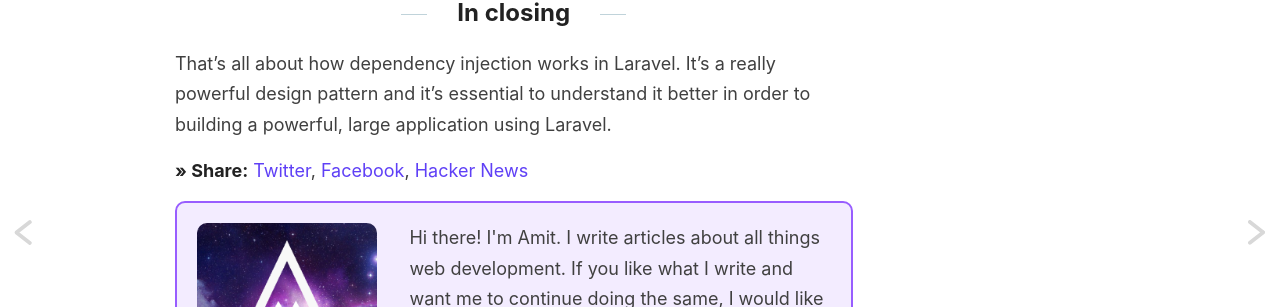
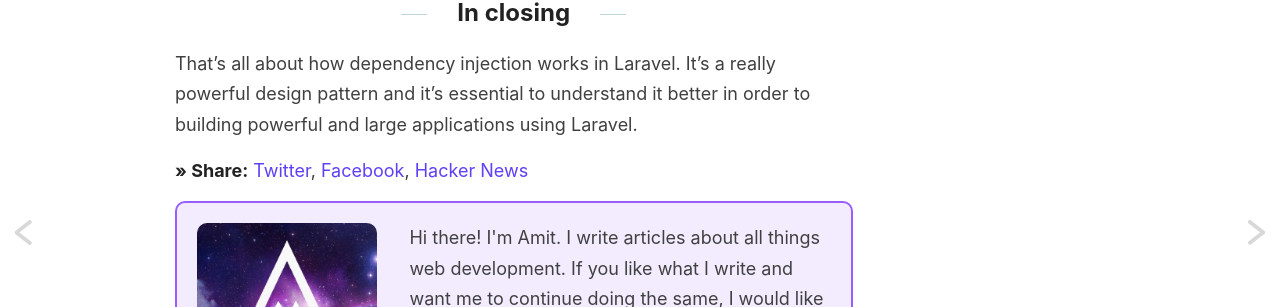
Before and after one commit to varunkumardev/amitmerchant1990.github.io, a Jekyll site: the page built from _posts/2019-8-3-constructor-method-injection-laravel.md, in a window 1280 px wide and 900 px high, scrolled down 5440 px. Shown: the part 218-525 px from the top of the window. Built offline with Jekyll 4.4.1, drawn with Linux system fonts in a browser that asks for light colours; comment, search, counter and statistics services are not loaded; some of the changed text lies outside the part shown.

Commit message:
improve post.

```diff
--- a/_posts/2019-8-3-constructor-method-injection-laravel.md
+++ b/_posts/2019-8-3-constructor-method-injection-laravel.md
@@ -35,7 +35,6 @@ class Client {
 
 In above example, the class `Client` wants to use another service called `UserService` by instantiating a class property `$service` into constructor and assigning the `UserService`'s instance into it, which then can be accessed by other methods of the class `Client`. Here as you can see, the client(class `Client`) controls which implementation of service(class `UserService`) is used and controls its construction. Here, the class `Client` has a hard-coded implicit dependency upon `UserService`.
 
-
 But the thing is, your business logic may change over the period of time and you might want to use some other service other than `UserService` let's say `UserRepository` in this particular class. What will you do in this case? Replace `UserService`'s instance with `UserRepository`'s instance? Nah, that will make harder to test the class and it's purely baseless to interchange the dependency like this. This where the concept of dependency comes into play.
 
 {:.you-may-like}
@@ -176,4 +175,4 @@ As you can see, in this case if we know that the method `getSettings` is the onl
 
 ## In closing
 
-That's all about how dependency injection works in Laravel. It's a really powerful design pattern and it's essential to understand it better in order to building a powerful, large application using Laravel.
+That's all about how dependency injection works in Laravel. It's a really powerful design pattern and it's essential to understand it better in order to building powerful and large applications using Laravel.
```
Also changed, not shown: other parts of _posts/2019-8-3-constructor-method-injection-laravel.md (+1 -1 lines).
